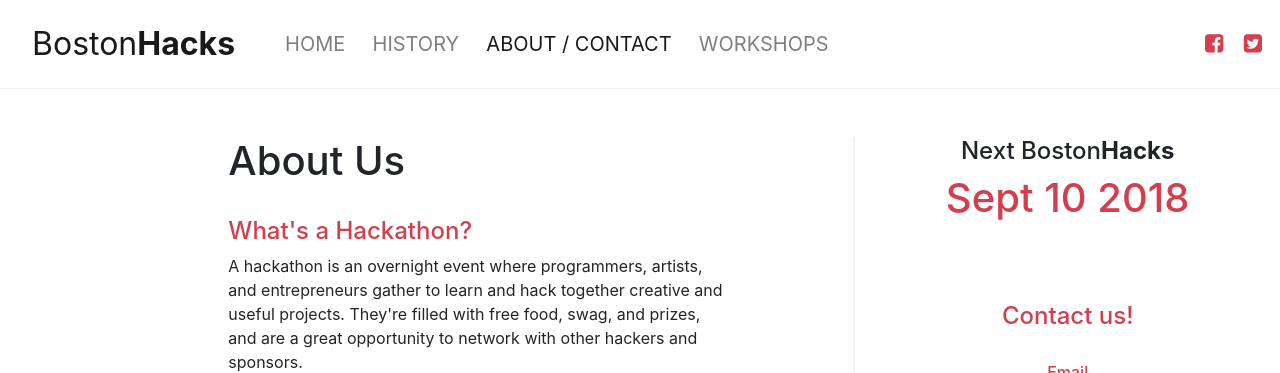
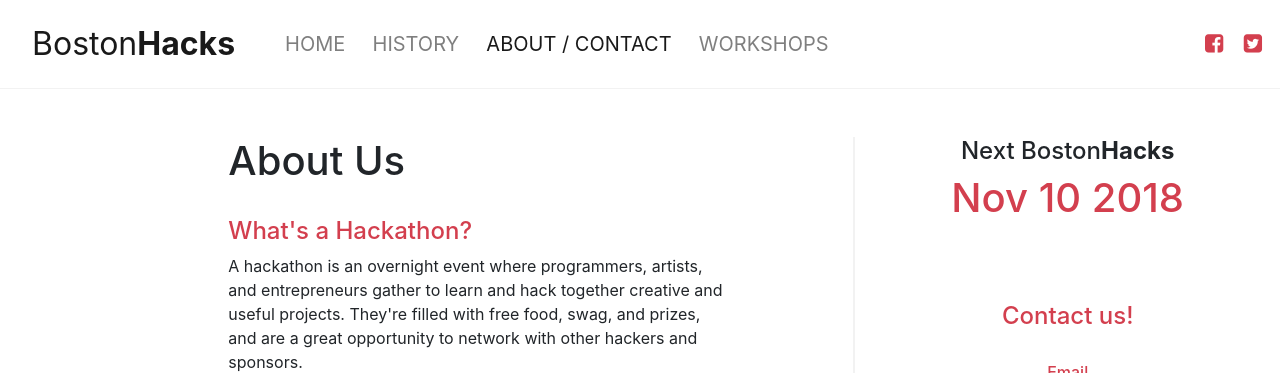
Before and after one commit to make-bu/bostonhacks, a Jekyll site: the page built from about.md, in a window 1280 px wide. Shown: the top 373 px of the page. Built offline with Jekyll 4.4.1, drawn with Linux system fonts in a browser that asks for light colours; nearby versions of some CDN libraries.

Commit message:
fixed date

```diff
--- a/_layouts/about.html
+++ b/_layouts/about.html
@@ -32,7 +32,7 @@ layout: default
     <div class="col-md-1"></div>
     <div class="col-md-4" style="border-left: 2px solid #f2f2f2">
       <h4> Next Boston<b>Hacks</b></h4>
-      <h1 style="color:#d33f4e"> Sept 10 2018 </h1>
+      <h1 style="color:#d33f4e"> Nov 10 2018 </h1>
       <br/>
       <br/>
       <br/>
```
